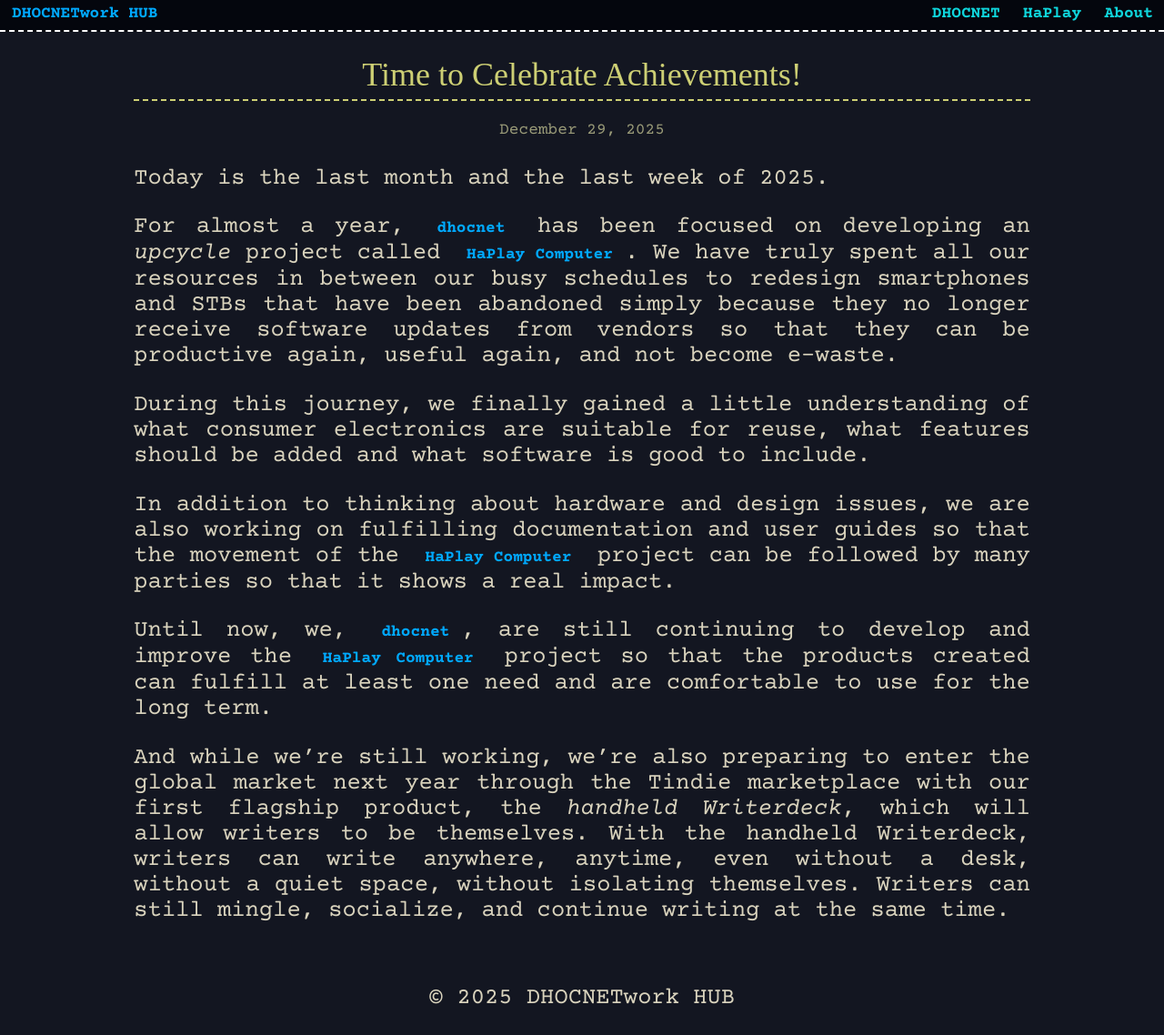
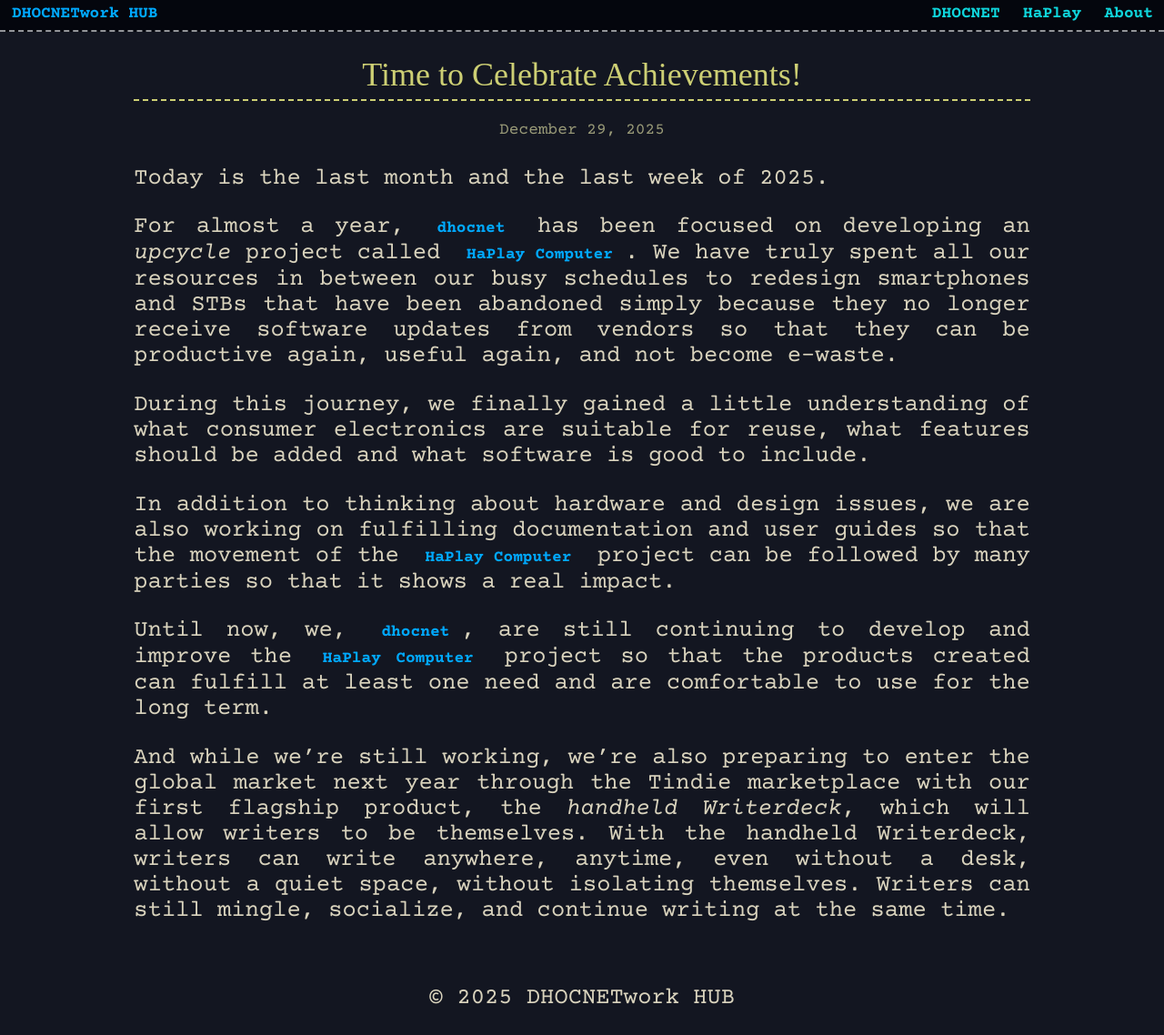
Before and after one commit to dhocnet/dhocnet.github.io, a Jekyll site: the page built from _posts/2025-12-29-Time_to_Celebrate_Achievements.md, in a window 1280 px wide. Shown: the whole page at 91% size. Built offline with Jekyll 4.4.1, drawn with Linux system fonts in a browser that asks for light colours; some web fonts are replaced.

Commit message:
Update default.html

```diff
--- a/_layouts/default.html
+++ b/_layouts/default.html
@@ -44,7 +44,7 @@
                 margin: 0;
                 padding: 0;
                 background-color: #04060D;
-                border-bottom: 2px dashed #fff;
+                border-bottom: 2px dashed #939599;
             }
 
             #dhocnet-main-header #header {
```
